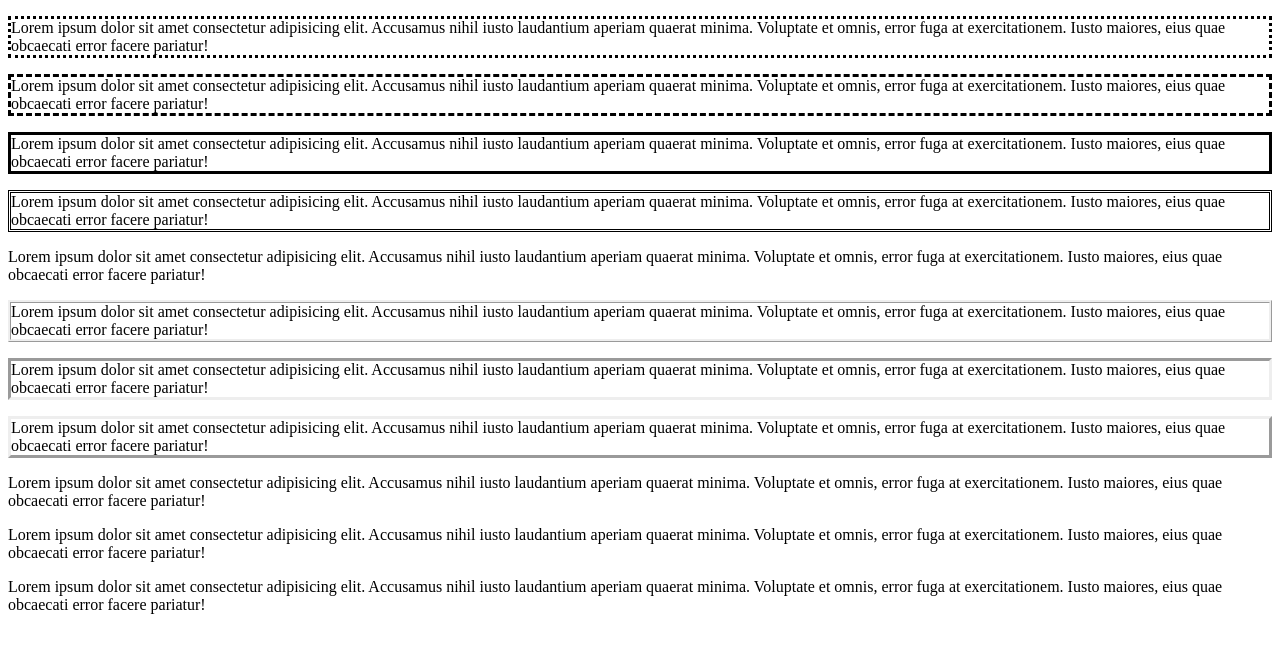
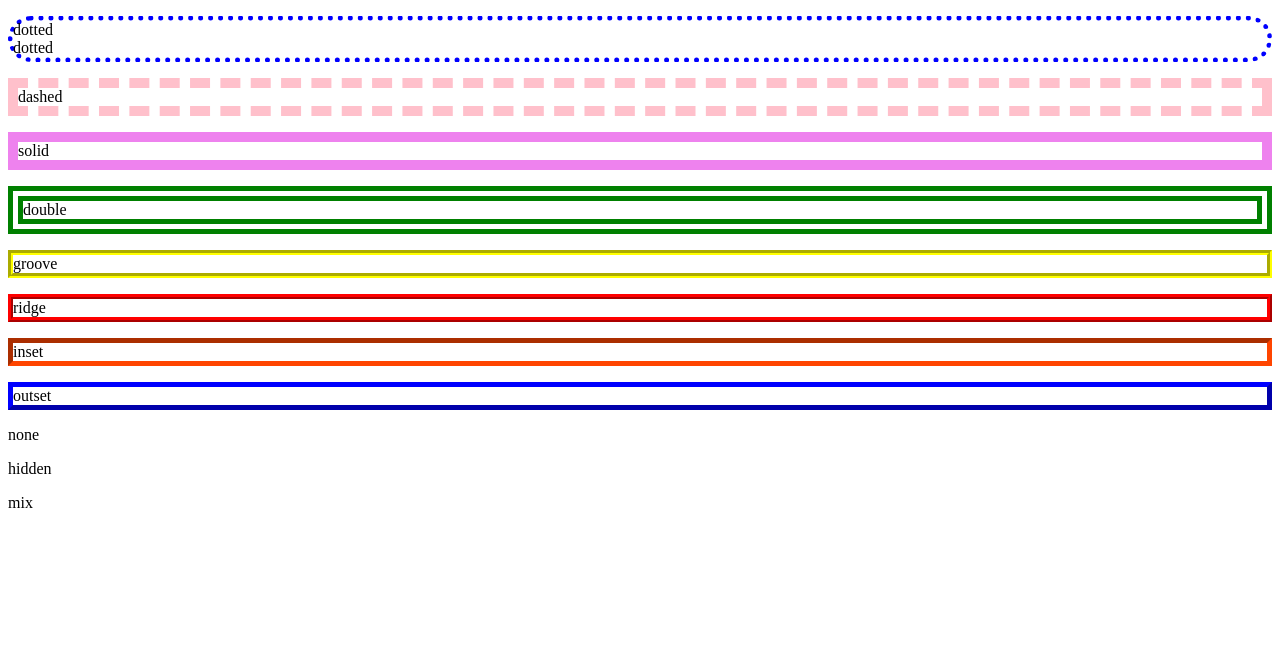
Before and after one commit to alejainsaurralde/Curso-CSS, a plain HTML site: page Curso-CSS/7-Bordes/index.html in a window 1280 px wide. Drawn offline with Linux system fonts and the light colour scheme.

Commit message:
Add files via upload

```diff
--- a/Curso-CSS/7-Bordes/index.html
+++ b/Curso-CSS/7-Bordes/index.html
@@ -1,5 +1,6 @@
 <!DOCTYPE html>
 <html lang="en">
+
 <head>
     <meta charset="UTF-8">
     <meta name="viewport" content="width=device-width, initial-scale=1.0">
@@ -8,8 +9,9 @@
     <link rel="stylesheet" href="/7-Bordes/style/style.css">
 
 </head>
+
 <body>
-    <p class="dotted">Lorem ipsum dolor sit amet consectetur adipisicing elit. Accusamus nihil iusto laudantium aperiam quaerat minima. Voluptate et omnis, error fuga at exercitationem. Iusto maiores, eius quae obcaecati error facere pariatur!</p>
+    <!-- <p class="dotted">Lorem ipsum dolor sit amet consectetur adipisicing elit. Accusamus nihil iusto laudantium aperiam quaerat minima. Voluptate et omnis, error fuga at exercitationem. Iusto maiores, eius quae obcaecati error facere pariatur!</p>
     <p class="dashed">Lorem ipsum dolor sit amet consectetur adipisicing elit. Accusamus nihil iusto laudantium aperiam quaerat minima. Voluptate et omnis, error fuga at exercitationem. Iusto maiores, eius quae obcaecati error facere pariatur!</p>
     <p class="solid">Lorem ipsum dolor sit amet consectetur adipisicing elit. Accusamus nihil iusto laudantium aperiam quaerat minima. Voluptate et omnis, error fuga at exercitationem. Iusto maiores, eius quae obcaecati error facere pariatur!</p>
     <p class="double">Lorem ipsum dolor sit amet consectetur adipisicing elit. Accusamus nihil iusto laudantium aperiam quaerat minima. Voluptate et omnis, error fuga at exercitationem. Iusto maiores, eius quae obcaecati error facere pariatur!</p>
@@ -19,8 +21,20 @@
     <p class="outset">Lorem ipsum dolor sit amet consectetur adipisicing elit. Accusamus nihil iusto laudantium aperiam quaerat minima. Voluptate et omnis, error fuga at exercitationem. Iusto maiores, eius quae obcaecati error facere pariatur!</p>
     <p class="none">Lorem ipsum dolor sit amet consectetur adipisicing elit. Accusamus nihil iusto laudantium aperiam quaerat minima. Voluptate et omnis, error fuga at exercitationem. Iusto maiores, eius quae obcaecati error facere pariatur!</p>
     <p class="hidden">Lorem ipsum dolor sit amet consectetur adipisicing elit. Accusamus nihil iusto laudantium aperiam quaerat minima. Voluptate et omnis, error fuga at exercitationem. Iusto maiores, eius quae obcaecati error facere pariatur!</p>
-    <p class="mix">Lorem ipsum dolor sit amet consectetur adipisicing elit. Accusamus nihil iusto laudantium aperiam quaerat minima. Voluptate et omnis, error fuga at exercitationem. Iusto maiores, eius quae obcaecati error facere pariatur!</p>
+    <p class="mix">Lorem ipsum dolor sit amet consectetur adipisicing elit. Accusamus nihil iusto laudantium aperiam quaerat minima. Voluptate et omnis, error fuga at exercitationem. Iusto maiores, eius quae obcaecati error facere pariatur!</p> -->
 
+    <p class="dotted">dotted <br>dotted</p>
+    <p class="dashed">dashed</p>
+    <p class="solid">solid</p>
+    <p class="double">double</p>
+    <p class="groove">groove</p>
+    <p class="ridge">ridge</p>
+    <p class="inset">inset</p>
+    <p class="outset">outset</p>
+    <p class="none">none</p>
+    <p class="hidden">hidden</p>
+    <p class="mix">mix</p>
 
 </body>
+
 </html>
--- a/Curso-CSS/7-Bordes/style/style.css
+++ b/Curso-CSS/7-Bordes/style/style.css
@@ -1,33 +1,59 @@
+
+/*SHORT HAND*/
 p.dotted{
-    border-style: dotted;
+   border: 5px dotted blue;
+   border-radius: 25px;
 }
 p.dashed{
     border-style: dashed;
+    border-color:pink;
+    border-width: 10px;
 }
 p.solid{
     border-style: solid;
+    border-color: violet;
+    border-width: 10px;
 }
 p.double{
     border-style: double;
+    border-color: green;
+    border-width: 15px;
 }
 p.groove{
-    border-style: groutset
+    border-style: groove;
+    border-color: yellow;
+    border-width: 5px;
+
 }
 p.ridge{
     border-style: ridge;
+    border-color: red;
+    border-width: 5px;
 }
 p.inset{
     border-style: inset;
+    border-color: orangered;
+    border-width: 5px;
 }
 p.outset{
     border-style: outset;
+    border-color: blue;
+    border-width: 5px;
 }
 p.none{
     border-style: none;
+    border-color: blue;
+    border-width: 5px;
 }
 p.hidden{
     border-style: hidden;
+    border-color: blue;
+    border-width: 5px;
 }
+
+/*NO FUNCIONA*/
 p.mix{
     border-style: mix;
+    border-color: blue;
+    border-width: 5px;
 }
```
